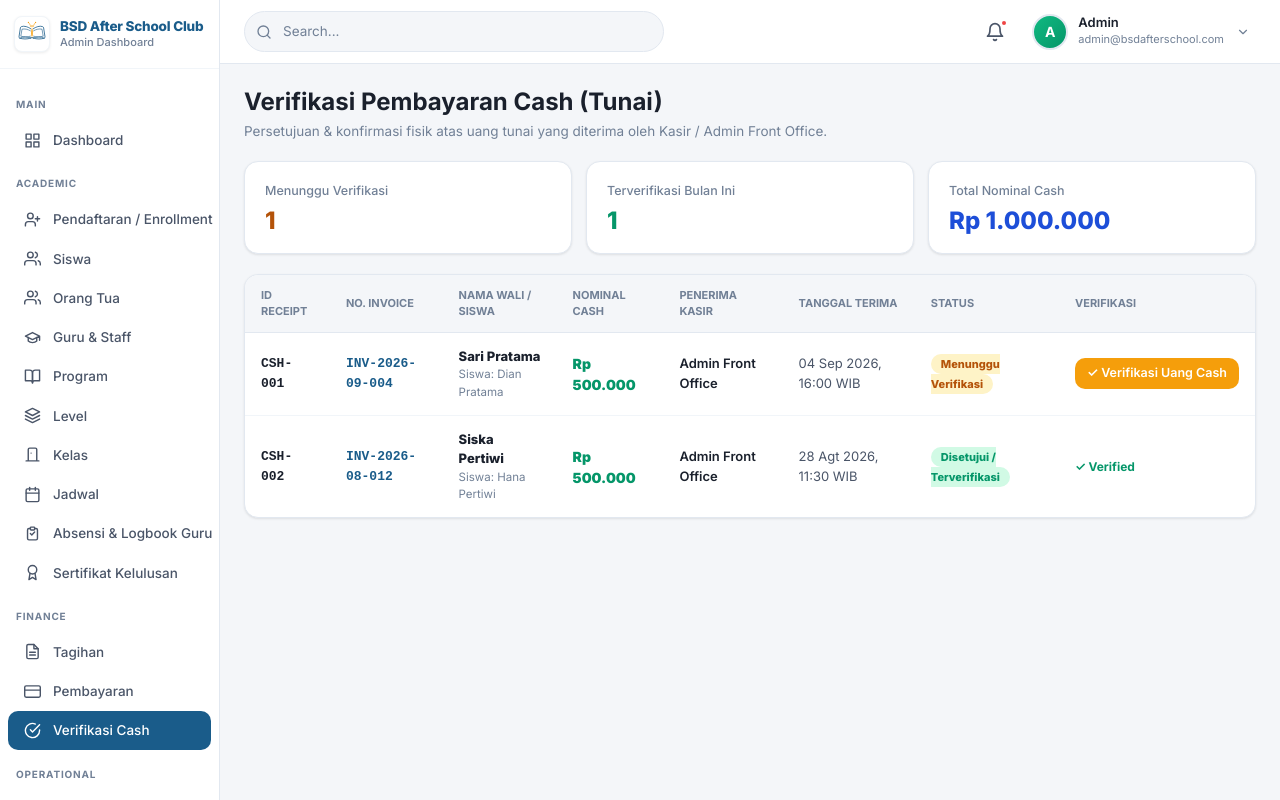
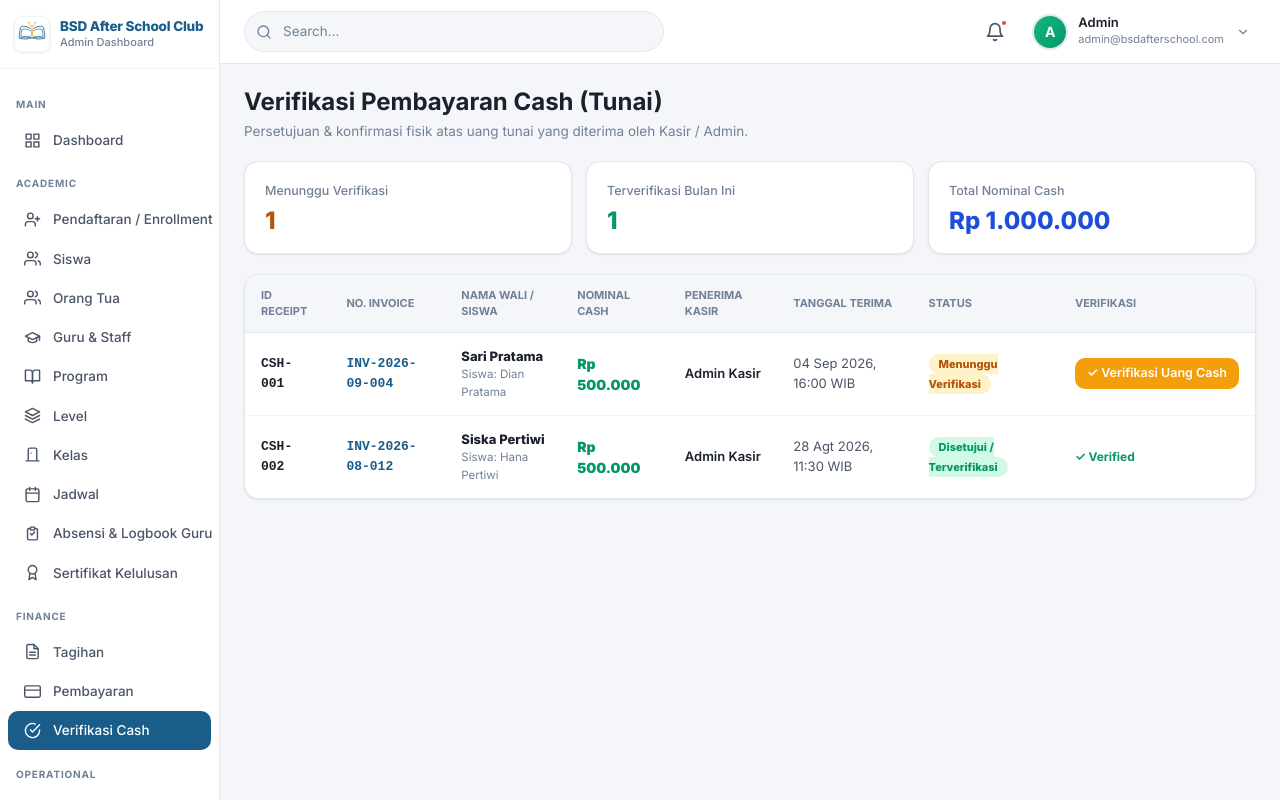
Before and after one commit to Arann12/bsd-after-school-club, a Next.js app: page /admin/verifikasi-cash in a window 1280 px wide. Built offline with nearby package versions, Linux system fonts and the light colour scheme.

Commit message:
fix: remove front desk and front office text references across all pages

```diff
--- a/app/admin/inventaris/page.tsx
+++ b/app/admin/inventaris/page.tsx
@@ -16,9 +16,9 @@ export interface ItemInventaris {
 }
 
 const daftarInventaris: ItemInventaris[] = [
-  { id: "INV-001", nama: "Modul Belajar Calistung L1", kategori: "Buku / Modul", jumlah: 45, kondisi: "Baik", lokasi: "Lemari A1", hargaSatuan: 25000, tglPengadaan: "15 Jan 2026", noSerial: "MOD-CAL-001", keterangan: "Modul cetak kertas HVS 80gr full color untuk siswa kelas Calistung Level 1.", pjBarang: "Admin Front Office" },
+  { id: "INV-001", nama: "Modul Belajar Calistung L1", kategori: "Buku / Modul", jumlah: 45, kondisi: "Baik", lokasi: "Lemari A1", hargaSatuan: 25000, tglPengadaan: "15 Jan 2026", noSerial: "MOD-CAL-001", keterangan: "Modul cetak kertas HVS 80gr full color untuk siswa kelas Calistung Level 1.", pjBarang: "Admin Operasional" },
   { id: "INV-002", nama: "Flashcard Angka & Abjad", kategori: "Alat Peraga", jumlah: 20, kondisi: "Baik", lokasi: "Rak B2", hargaSatuan: 45000, tglPengadaan: "10 Feb 2026", noSerial: "FCD-NUM-002", keterangan: "Kartu ilustrasi edukatif terlaminasi anti air.", pjBarang: "Ms. Sarah" },
-  { id: "INV-003", nama: "Spidol Whiteboard (Hitam & Biru)", kategori: "ATK", jumlah: 50, kondisi: "Baik", lokasi: "Laci Admin", hargaSatuan: 8500, tglPengadaan: "01 Agt 2026", noSerial: "ATK-SPD-003", keterangan: "Stok spidol isi ulang papan tulis kelas.", pjBarang: "Admin Front Office" },
+  { id: "INV-003", nama: "Spidol Whiteboard (Hitam & Biru)", kategori: "ATK", jumlah: 50, kondisi: "Baik", lokasi: "Laci Admin", hargaSatuan: 8500, tglPengadaan: "01 Agt 2026", noSerial: "ATK-SPD-003", keterangan: "Stok spidol isi ulang papan tulis kelas.", pjBarang: "Admin Operasional" },
   { id: "INV-004", nama: "Papan Tulis Portable Mini", kategori: "Fasilitas Kelas", jumlah: 12, kondisi: "Perlu Perbaikan", lokasi: "Ruang 2", hargaSatuan: 150000, tglPengadaan: "20 Des 2025", noSerial: "FAS-BRD-004", keterangan: "Papan magnetik portable 60x40 cm, 2 unit engsel perlu pengetatan.", pjBarang: "Mr. Andi" },
 ];
 
--- a/app/admin/tagihan/page.tsx
+++ b/app/admin/tagihan/page.tsx
@@ -307,7 +307,7 @@ export default function AdminTagihanPage() {
 
               <div className="form-group" style={{ marginBottom: 0 }}>
                 <label className="form-label" style={{ fontSize: 12, fontWeight: 700 }}>Catatan Pembayaran (Opsional)</label>
-                <input className="form-input" value={cashNote} onChange={e => setCashNote(e.target.value)} placeholder="Contoh: Diterima tunai oleh Kasir Front Office" />
+                <input className="form-input" value={cashNote} onChange={e => setCashNote(e.target.value)} placeholder="Contoh: Diterima tunai oleh Kasir Admin" />
               </div>
 
               <div style={{ background: "#f0f9ff", border: "1px solid #bae6fd", borderRadius: 10, padding: "12px 14px", fontSize: 12, color: "#0369a1" }}>
--- a/app/admin/verifikasi-cash/page.tsx
+++ b/app/admin/verifikasi-cash/page.tsx
@@ -14,8 +14,8 @@ export interface CashVerificationItem {
 }
 
 const initialCashList: CashVerificationItem[] = [
-  { id: "CSH-001", invoiceId: "INV-2026-09-004", namaOrtu: "Sari Pratama", namaSiswa: "Dian Pratama", jumlah: 500000, penerimaKasir: "Admin Front Office", tglTerima: "04 Sep 2026, 16:00 WIB", catatan: "Pembayaran tunai SPP Phonics bulan September di front desk.", status: "Menunggu Verifikasi" },
-  { id: "CSH-002", invoiceId: "INV-2026-08-012", namaOrtu: "Siska Pertiwi", namaSiswa: "Hana Pertiwi", jumlah: 500000, penerimaKasir: "Admin Front Office", tglTerima: "28 Agt 2026, 11:30 WIB", catatan: "Pembayaran cash pendaftaran awal.", status: "Disetujui / Terverifikasi" },
+  { id: "CSH-001", invoiceId: "INV-2026-09-004", namaOrtu: "Sari Pratama", namaSiswa: "Dian Pratama", jumlah: 500000, penerimaKasir: "Admin Kasir", tglTerima: "04 Sep 2026, 16:00 WIB", catatan: "Pembayaran tunai SPP Phonics bulan September.", status: "Menunggu Verifikasi" },
+  { id: "CSH-002", invoiceId: "INV-2026-08-012", namaOrtu: "Siska Pertiwi", namaSiswa: "Hana Pertiwi", jumlah: 500000, penerimaKasir: "Admin Kasir", tglTerima: "28 Agt 2026, 11:30 WIB", catatan: "Pembayaran cash pendaftaran awal.", status: "Disetujui / Terverifikasi" },
 ];
 
 export default function AdminVerifikasiCashPage() {
@@ -37,7 +37,7 @@ export default function AdminVerifikasiCashPage() {
       <div className="page-header">
         <div>
           <h1 className="page-title">Verifikasi Pembayaran Cash (Tunai)</h1>
-          <p className="page-subtitle">Persetujuan & konfirmasi fisik atas uang tunai yang diterima oleh Kasir / Admin Front Office.</p>
+          <p className="page-subtitle">Persetujuan & konfirmasi fisik atas uang tunai yang diterima oleh Kasir / Admin.</p>
         </div>
       </div>
 
--- a/app/owner/laporan/inventaris/page.tsx
+++ b/app/owner/laporan/inventaris/page.tsx
@@ -3,9 +3,9 @@ import { useState } from "react";
 import Link from "next/link";
 
 const dataLaporanInventaris = [
-  { id: "REP-INV-001", bulan: "Agustus 2026", totalBarang: 127, kondisiBaik: 120, perluPerbaikan: 7, totalNilaiAset: "Rp 18.500.000", pj: "Admin Front Office" },
-  { id: "REP-INV-002", bulan: "Juli 2026", totalBarang: 125, kondisiBaik: 122, perluPerbaikan: 3, totalNilaiAset: "Rp 17.800.000", pj: "Admin Front Office" },
-  { id: "REP-INV-003", bulan: "Juni 2026", totalBarang: 110, kondisiBaik: 108, perluPerbaikan: 2, totalNilaiAset: "Rp 15.200.000", pj: "Admin Front Office" },
+  { id: "REP-INV-001", bulan: "Agustus 2026", totalBarang: 127, kondisiBaik: 120, perluPerbaikan: 7, totalNilaiAset: "Rp 18.500.000", pj: "Admin Operasional" },
+  { id: "REP-INV-002", bulan: "Juli 2026", totalBarang: 125, kondisiBaik: 122, perluPerbaikan: 3, totalNilaiAset: "Rp 17.800.000", pj: "Admin Operasional" },
+  { id: "REP-INV-003", bulan: "Juni 2026", totalBarang: 110, kondisiBaik: 108, perluPerbaikan: 2, totalNilaiAset: "Rp 15.200.000", pj: "Admin Operasional" },
 ];
 
 export default function OwnerLaporanInventarisPage() {
```
